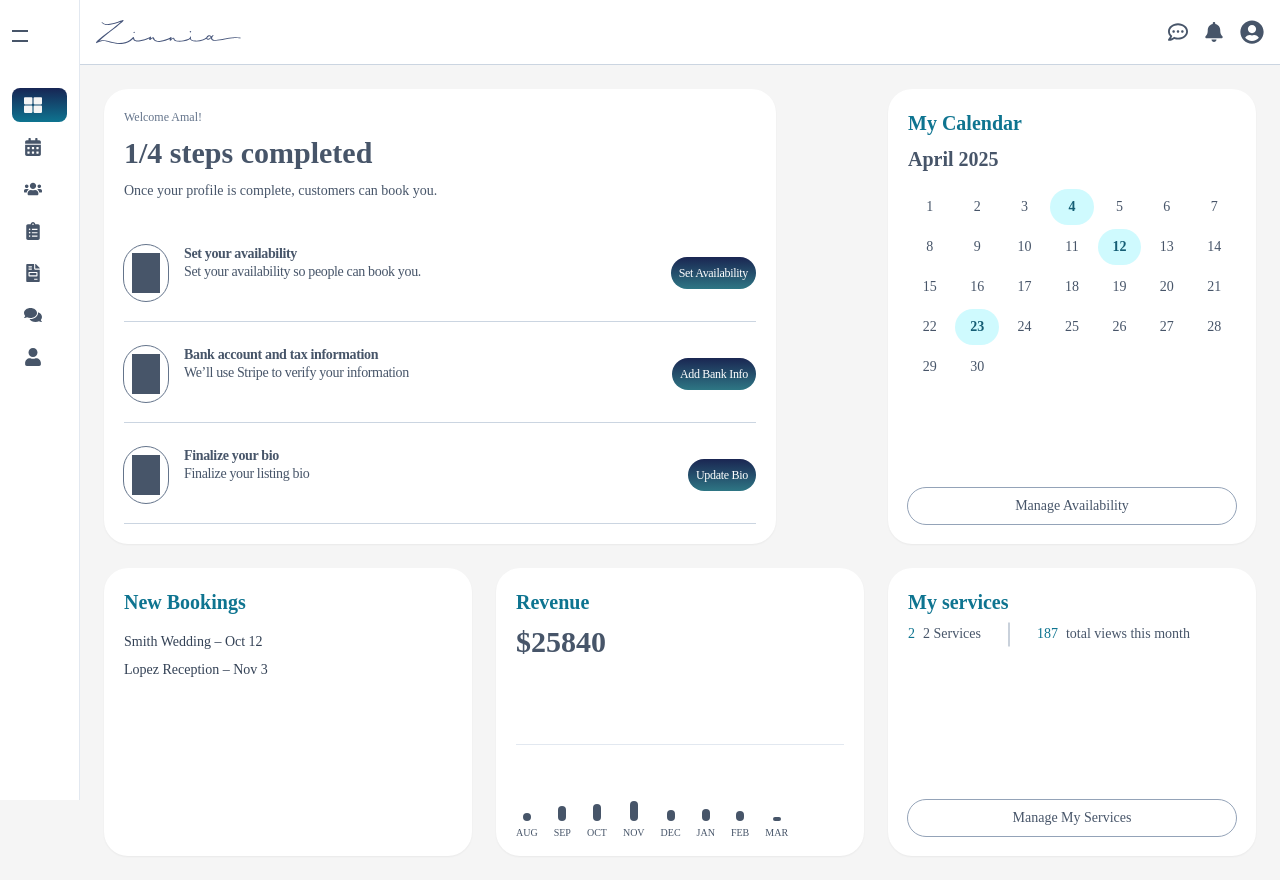
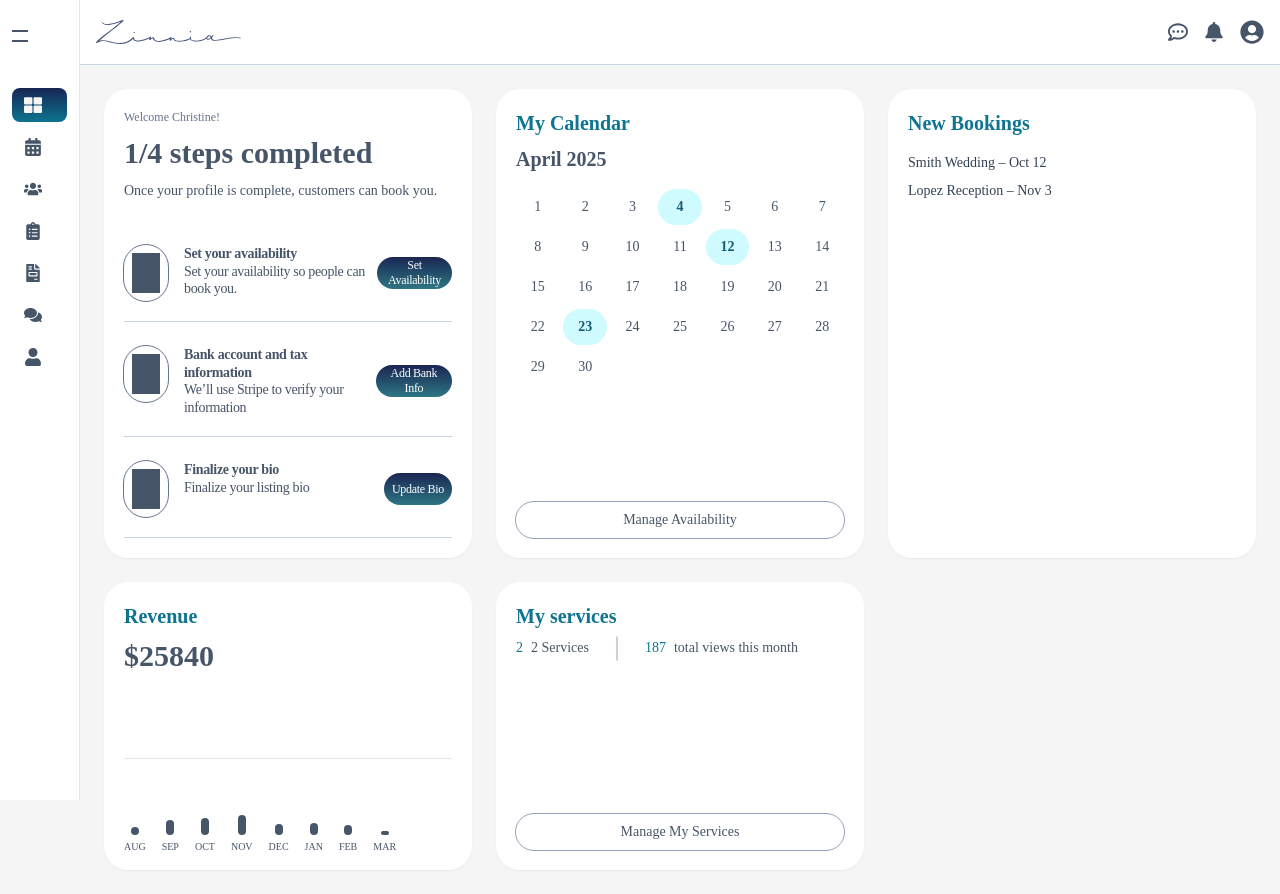
Before and after one commit to rachaelmarr/zinnia-app, a React (Create React App) app: page /vendor in a window 1280 px wide. Built offline with nearby package versions, Linux system fonts and the light colour scheme; the HTML template or start-up script is replaced by a standard one.

Commit message:
Fix onboarding steps layout and clean up dashboard syntax

```diff
--- a/src/pages/vendor/Dashboard/index.jsx
+++ b/src/pages/vendor/Dashboard/index.jsx
@@ -4,7 +4,6 @@ import RevenueCard from '../../../shared/components/RevenueCard';
 import MyServicesCard from '../../../shared/components/MyServicesCard';
 import MyCalendarCard from '../../../shared/components/MyCalendarCard';
 import NewBookingsCard from '../../../shared/components/NewBookingsCard';
-
 
 export default function VendorDashboard() {
   const sampleBookings = [
@@ -14,9 +13,11 @@ export default function VendorDashboard() {
 
   return (
     <div className="grid grid-cols-1 lg:grid-cols-2 xl:grid-cols-3 gap-6">
-      <div className="col-span-2">
-        <OnboardingSteps stepsCompleted={1} vendorName="Amal" />
-      </div>
+      <OnboardingSteps
+        stepsCompleted={1}
+        vendorName="Christine"
+        className="xl:col-span-2"
+      />
 
       <MyCalendarCard
         monthLabel="April 2025"
```
